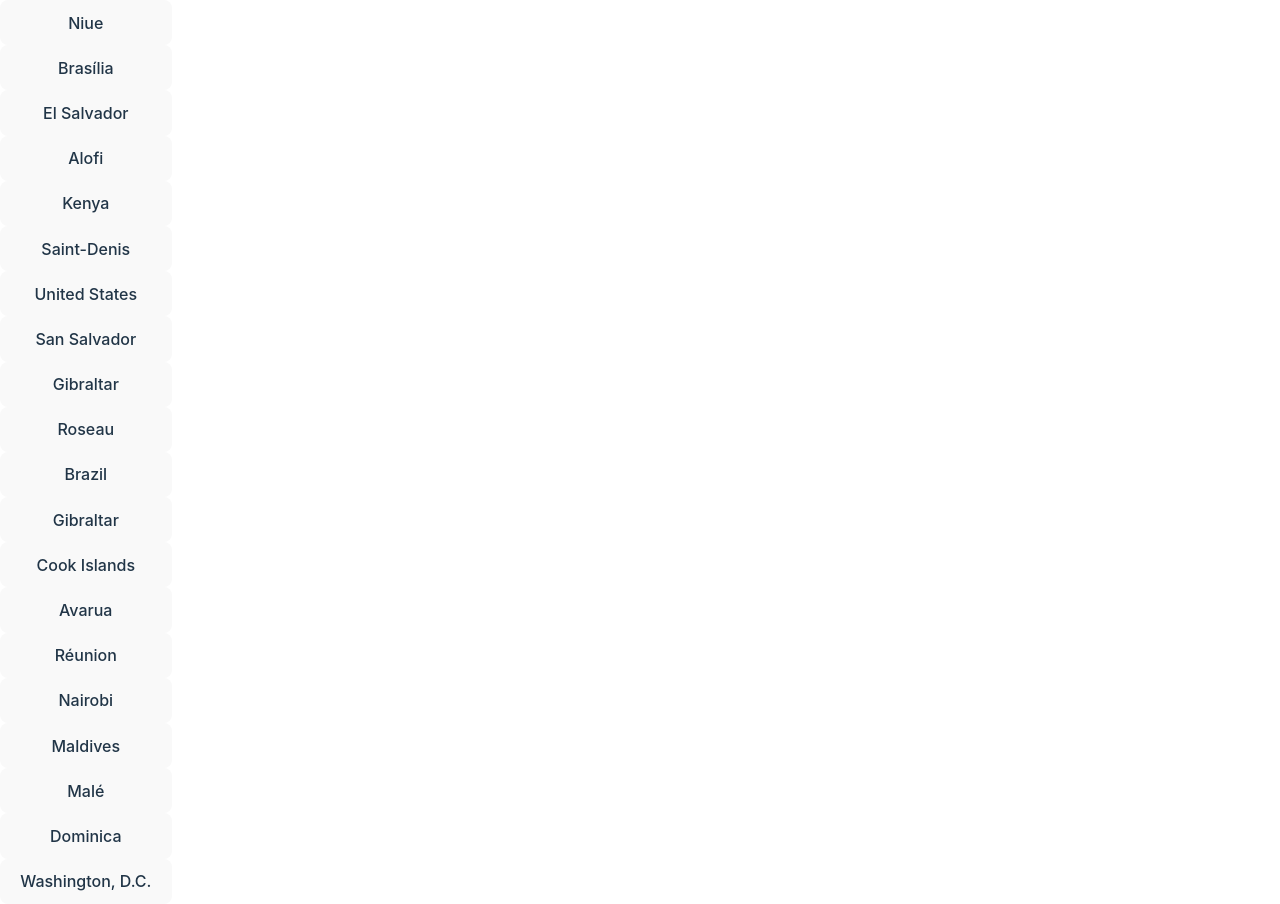
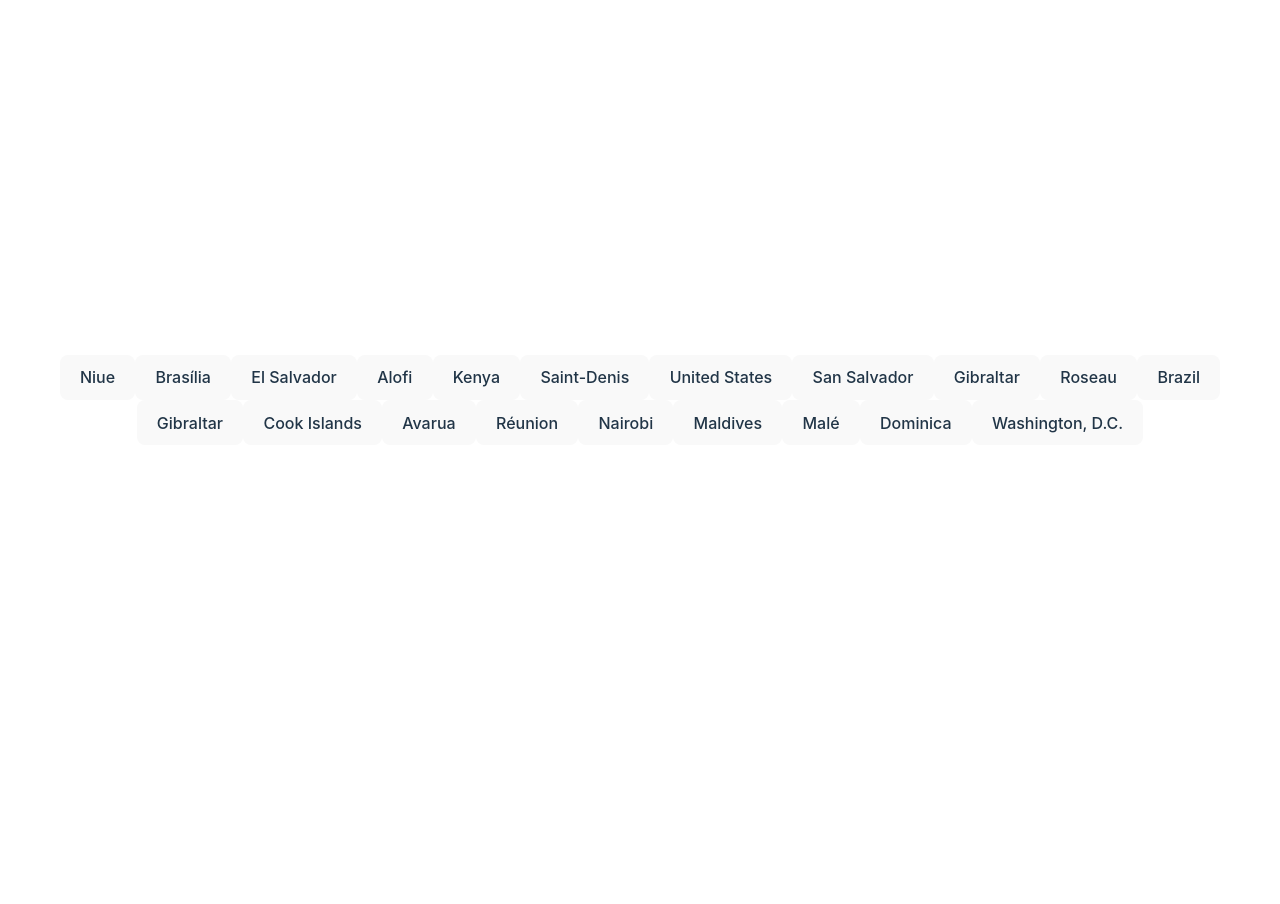
Before and after one commit to msoicher/country-capital-game, a React (Vite) app: page / in a window 1280 px wide. After the commit the page ends 800 px from the top, so only its background shows below. Built offline with nearby package versions, Linux system fonts and the light colour scheme.

Commit message:
fix styles.

```diff
--- a/src/App.tsx
+++ b/src/App.tsx
@@ -1,5 +1,7 @@
 // import { useEffect, useState } from "react";
 import CountryCapitalGame from "./CountryCapitalGame";
+import './App.css'
+import './index.css'
 
 const data = {
   Réunion: "Saint-Denis",
--- a/src/CountryCapitalGame.tsx
+++ b/src/CountryCapitalGame.tsx
@@ -65,7 +65,7 @@ const CountryCapitalGame = ({ data }: { data: Record<string, string> }) => {
   };
 
   return (
-    <div className="w-full flex flex-col">
+    <div>
       {hasWon ? (
         <h1>Congrats! You won</h1>
       ) : (
```
